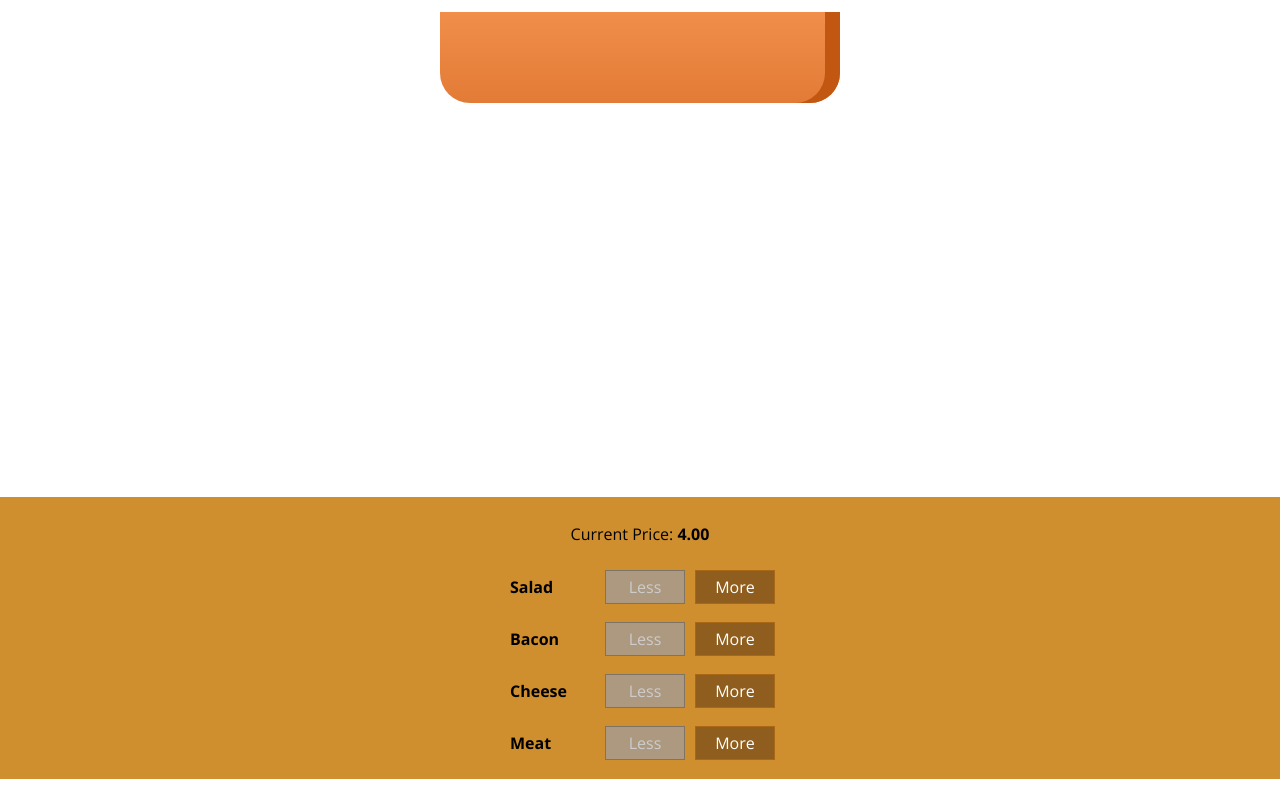
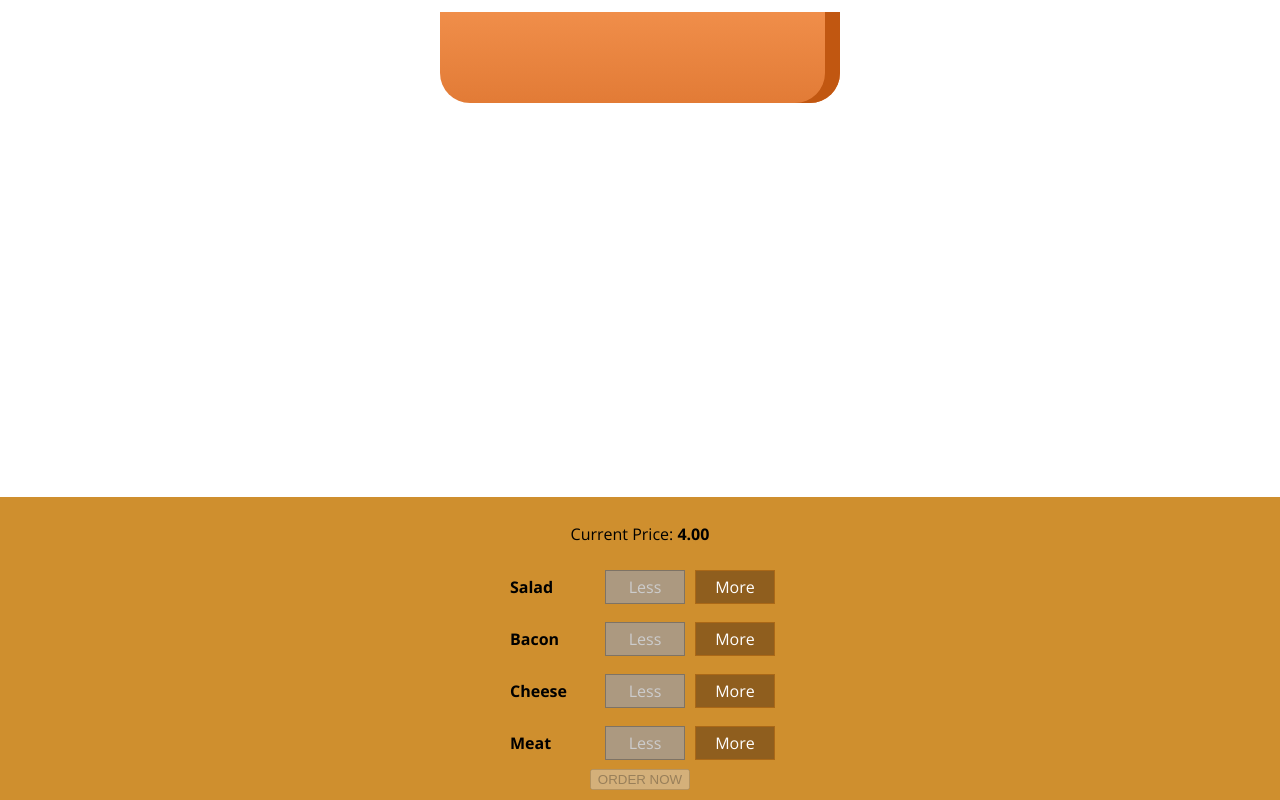
Before and after one commit to Tanishq0007/ReactBurger, a React app: page / in a window 1280 px wide. Shown: the part 241-1041 px from the top of the page. Before the commit the page ends 1020 px from the top, so only its background shows below. Built offline with nearby package versions, Linux system fonts and the light colour scheme.

Commit message:
Added Order Button

```diff
--- a/src/components/Burger/BuildControls/BuildControls.js
+++ b/src/components/Burger/BuildControls/BuildControls.js
@@ -21,6 +21,9 @@
                 removed={() => props.ingredientRemoved(ctrl.type)}
                 disabled={props.disabled[ctrl.type]} />
         ))}
+        <button
+            className='OrderButton'
+            disabled={!props.purchasable}>ORDER NOW</button>
     </div>
 );
 
--- a/src/container/BurgerBulder/BurgerBuilder.js
+++ b/src/container/BurgerBulder/BurgerBuilder.js
@@ -20,7 +20,20 @@
             cheese: 0,
             meat: 0
         },
-        totalPrice: 4
+        totalPrice: 4,
+        purchasable: false
+    }
+
+    updatePurchaseState (ingredients) {
+        const sum = Object.keys(ingredients)
+            .map(igKey => {
+                return ingredients[igKey]
+            })
+            .reduce((sum, el) => {
+                return sum + el;
+            }, 0);
+        this.setState({purchasable: sum > 0});
+
     }
 
     addIngredientHandler = (type) => {
@@ -34,6 +47,7 @@
         const oldPrice = this.state.totalPrice;
         const newPrice = oldPrice + priceAddition;
         this.setState({totalPrice: newPrice, ingredients: updatedIngredients});
+        this.updatePurchaseState(updatedIngredients);
     }
 
     removeIngregientHandler = (type) => {
@@ -50,6 +64,7 @@
         const oldPrice = this.state.totalPrice;
         const newPrice = oldPrice - priceDeduction;
         this.setState({totalPrice: newPrice, ingredients: updatedIngredients});
+        this.updatePurchaseState(updatedIngredients);
     }
 
     render () {
@@ -66,6 +81,7 @@
                     ingredientAdded={this.addIngredientHandler}
                     ingredientRemoved={this.removeIngregientHandler}
                     disabled={disabledinfo}
+                    purchasable={this.state.purchasable}
                     price={this.state.totalPrice} />
             </Aux>
         )
```
